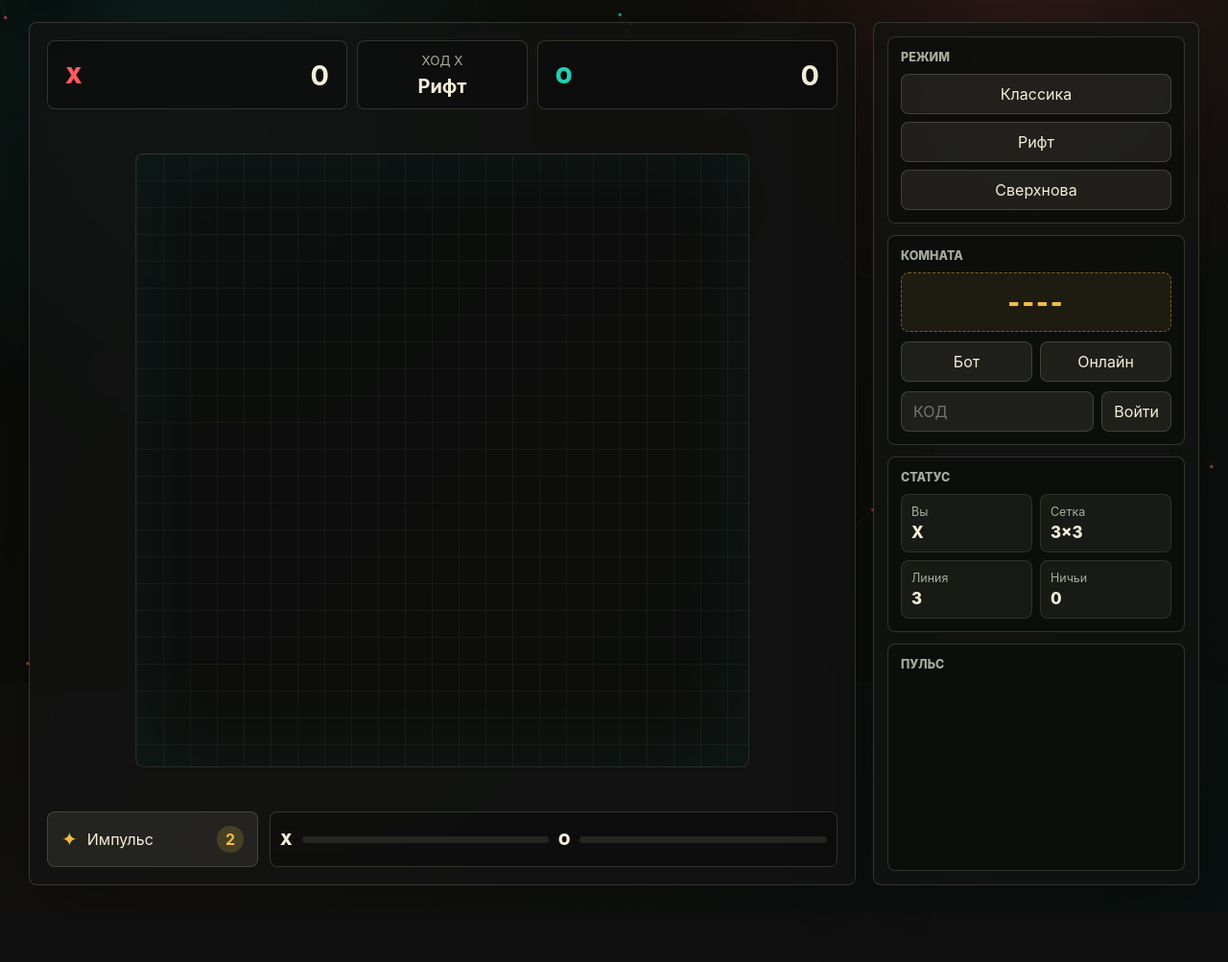
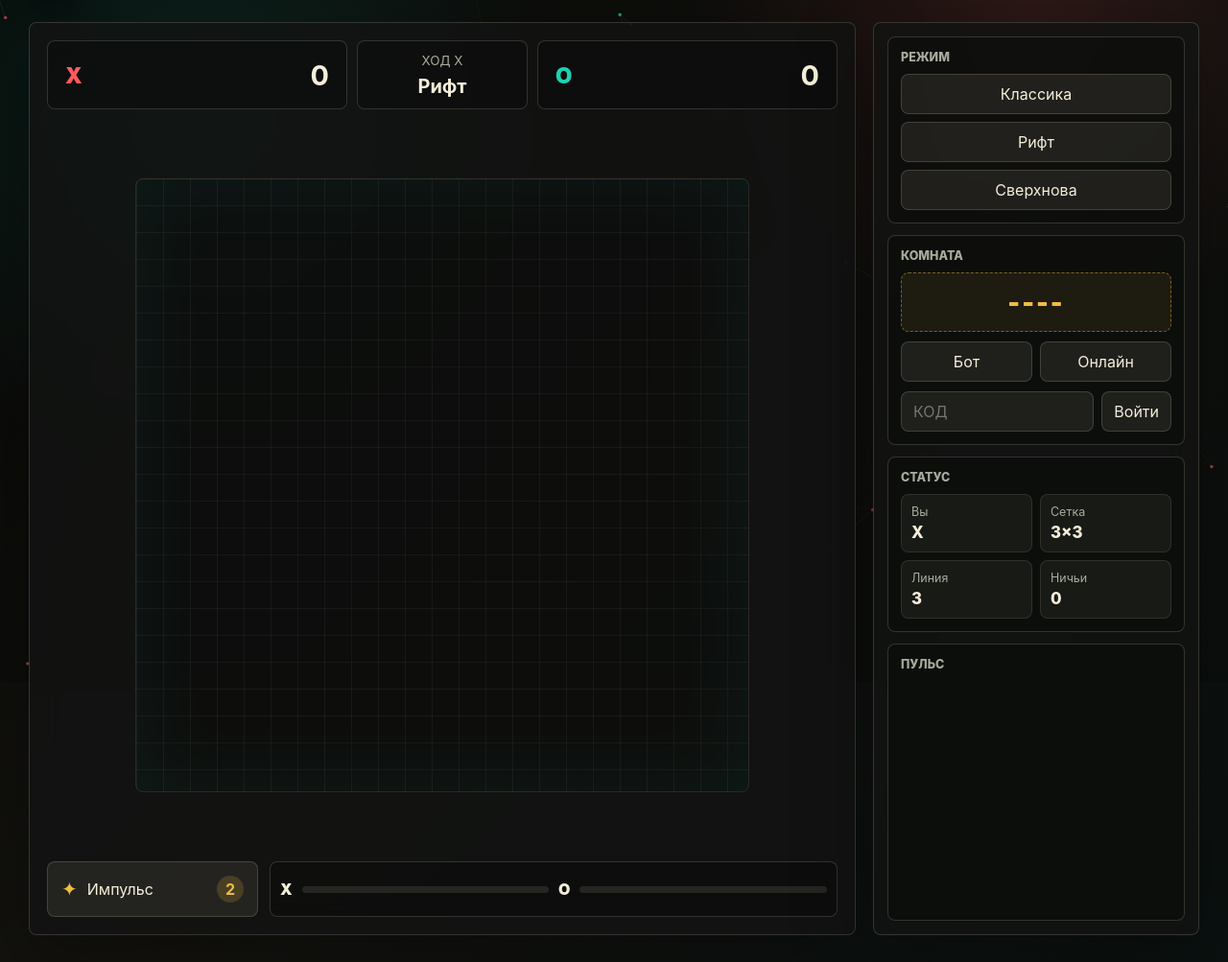
Before and after one commit to WizardJIOCb/xo.codex.rodion.pro, a website: page public/index.html in a window 1280 px wide. Shown: the part 89-1092 px from the top of the page at 96% size. Before the commit the page ends 1040 px from the top, so only its background shows below. Drawn offline with Linux system fonts and the light colour scheme; no server answers.

Commit message:
Update XO

```diff
--- a/public/styles.css
+++ b/public/styles.css
@@ -546,8 +546,8 @@ meter::-webkit-meter-optimum-value {
 .event-feed {
   display: grid;
   gap: 8px;
-  min-height: 184px;
-  max-height: 236px;
+  height: 236px;
+  min-height: 0;
   margin: 0;
   padding: 0;
   overflow: auto;
```
